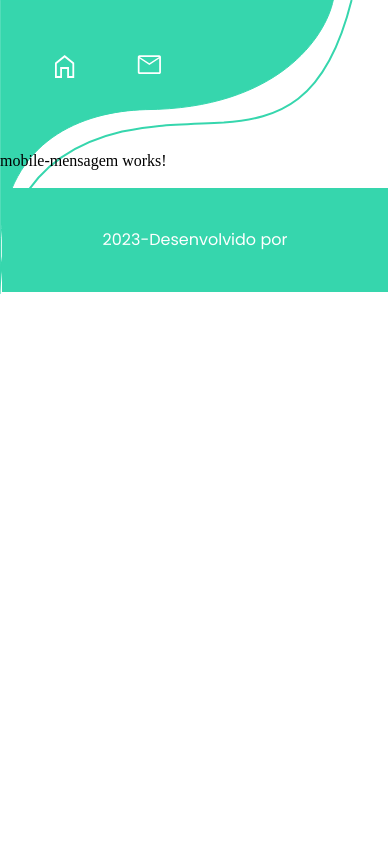
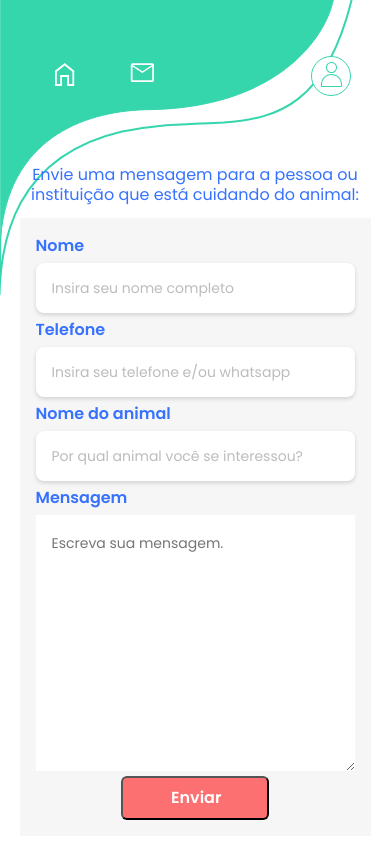
Before and after one commit to jhonsoad/adopet-app, an Angular app: page /mensagem in a window 390 px wide. Shown: the top 844 px of the page. Built offline with nearby package versions, Linux system fonts and the light colour scheme.

Commit message:
tela de mensagem mobile

```diff
--- a/src/app/app.component.scss
+++ b/src/app/app.component.scss
@@ -11,7 +11,7 @@ div {
     display: flex;
     flex-direction: column;
     justify-content: space-between;
-    background-image: '';
+    background-image: url();
     background-repeat: no-repeat;
     background-position: top right;
 }
--- a/src/app/app.component.ts
+++ b/src/app/app.component.ts
@@ -44,7 +44,7 @@ export class AppComponent implements AfterViewInit {
         if (event.url.includes('/cadastro') || event.url.includes('/login')) {
           this.utilsService.setBackgroundPaws('url(../assets/Patas.svg)');
         } else {
-          this.utilsService.setBackgroundPaws('');
+          this.utilsService.setBackgroundPaws('url()');
         }
       }
     });
--- a/src/app/components/header/header.component.html
+++ b/src/app/components/header/header.component.html
@@ -1,6 +1,9 @@
 <header>
     <nav>
-        <a (click)="goHome()" class="casa"><img src="../../../assets/Casa.svg" alt="Icone de uma casa"></a>
-        <a (click)="goMessage()" class="carta"><img src="../../../assets/Mensagens.svg" alt="Icone de uma carta"></a>
+        <div>
+            <a (click)="goHome()"><img src="../../../assets/Casa.svg" alt="Icone de uma casa"></a>
+            <a (click)="goMessage()"><img src="../../../assets/Mensagens.svg" alt="Icone de uma carta"></a>
+        </div>
+        <a (click)="goPerfil()" class="perfil"><img src="../../../assets/Usuário.svg" alt="Foto do perfil"></a>
     </nav>
 </header>
--- a/src/app/components/header/header.component.scss
+++ b/src/app/components/header/header.component.scss
@@ -1,7 +1,19 @@
 nav {
     display: flex;
+    justify-content: space-between;
+    align-items: center;
+    height: 18vh;
+    width: 80%;
+    margin: auto;
+
+    div {
+        display: flex;
+        justify-content: space-around;
+        margin-left: 5%;
+        gap: 3.438rem;
+    }
+
+    a {
+        margin: 1% 0% 0% 0%;
+    }
 }
-
-a {
-    margin: 14% 2% 14% 14%;
-}
--- a/src/app/components/header/header.component.ts
+++ b/src/app/components/header/header.component.ts
@@ -1,4 +1,4 @@
-import { Component, OnInit } from '@angular/core';
+import { Component } from '@angular/core';
 import { Router } from '@angular/router';
 
 @Component({
@@ -6,12 +6,11 @@ import { Router } from '@angular/router';
   templateUrl: './header.component.html',
   styleUrls: ['./header.component.scss']
 })
-export class HeaderComponent implements OnInit {
+export class HeaderComponent {
 
   constructor(private router: Router) { }
 
-  ngOnInit(): void {
-  }
+
 
   goHome() {
     this.router.navigate(['/home'])
@@ -21,4 +20,8 @@ export class HeaderComponent implements OnInit {
     this.router.navigate(['/mensagem'])
   }
 
+  goPerfil() {
+    this.router.navigate(['/perfil'])
+  }
+
 }
--- a/src/app/pages/mobile/mobile-cadastro/mobile-cadastro.component.html
+++ b/src/app/pages/mobile/mobile-cadastro/mobile-cadastro.component.html
@@ -9,7 +9,7 @@
         </p>
         <form action=""class="ff-poppins">
             <label for="email">Email</label>
-            <input style="color: #BCBCBC" type="email" name="email" id="email" required placeholder="Escolha seu melhor email">
+            <input type="email" name="email" id="email" required placeholder="Escolha seu melhor email">
 
             <label for="nome">Nome</label>
             <input type="text" name="nome" id="nome" required placeholder="Digite seu nome completo">
--- a/src/app/pages/mobile/mobile-cadastro/mobile-cadastro.component.scss
+++ b/src/app/pages/mobile/mobile-cadastro/mobile-cadastro.component.scss
@@ -41,7 +41,6 @@ form {
 input {
     padding: 0.438rem 0;
     background-color: #F6F6F6;
-    color: #BCBCBC;
     border: none;
     border-radius: 0.438rem;
     font-family: Poppins;
@@ -50,6 +49,10 @@ input {
     text-align: center;
     margin: 0.25rem 0 1.5rem 0;
     filter: drop-shadow(0px 0.125rem 0.125rem rgba(0, 0, 0, 0.15));
+}
+
+input::placeholder {
+    color: #BCBCBC;
 }
 
 .cadastrar {
--- a/src/app/pages/mobile/mobile-inicial/mobile-inicial.component.html
+++ b/src/app/pages/mobile/mobile-inicial/mobile-inicial.component.html
@@ -1,6 +1,6 @@
 <main>
     <div>
-        <h1><img src="../../../assets/Logo.svg" alt="Logo adopet"></h1>
+        <h1><img src="../../../../assets/Logo.svg" alt="Logo adopet"></h1>
         <h2 class="ff-ibm-plex-sans">Boas-vindas!</h2>
         <p class="ff-poppins">Que tal mudar sua vida adotando seu novo melhor amigo? Vem com a gente!</p>
         <a class="ff-poppins" (click)="logar()">Já tenho conta</a>
--- a/src/app/pages/mobile/mobile-mensagem/mobile-mensagem.component.html
+++ b/src/app/pages/mobile/mobile-mensagem/mobile-mensagem.component.html
@@ -1 +1,20 @@
-<p>mobile-mensagem works!</p>
+<main>
+    <div>
+        <h2 class="ff-poppins">Envie uma mensagem para a pessoa ou instituição que está cuidando do animal:</h2>
+        <form action="" class="ff-poppins">
+            <label for="nome">Nome</label>
+            <input type="text" name="nome" id="nome" required placeholder="Insira seu nome completo">
+
+            <label for="telefone">Telefone</label>
+            <input style="color: #BCBCBC" type="tel" name="telefone" id="telefone" required placeholder="Insira seu telefone e/ou whatsapp">
+
+            <label for="pet">Nome do animal</label>
+            <input type="text" name="pet" id="pet" required placeholder="Por qual animal você se interessou?">
+
+            <label for="mensagem">Mensagem</label>
+            <textarea cols="70" rows="10" name="mensagem" id="mensagem" required placeholder="Escreva sua mensagem."></textarea>
+
+            <button class="enviar">Enviar</button>
+        </form>
+    </div>
+</main>
--- a/src/app/pages/mobile/mobile-mensagem/mobile-mensagem.component.scss
+++ b/src/app/pages/mobile/mobile-mensagem/mobile-mensagem.component.scss
@@ -0,0 +1,75 @@
+main {
+        height: 100vh;
+    div {
+            width: 90%;
+            margin: auto;
+            display: flex;
+            flex-direction: column;
+            justify-content: space-between;
+
+        h2 {
+                color: #3772FF;
+                text-align: center;
+                font-size: 16px;
+                font-weight: 400;
+                line-height: 20px;
+        }
+
+        form {
+            background-color: #F6F6F6;
+            display: flex;
+            flex-direction: column;
+            justify-content: space-between;
+            padding: 16px;
+            gap: 5px;
+
+            label {
+
+                color: #3772FF;
+                font-size: 16px;
+                font-weight: 600;
+                line-height: 24px;
+            }
+
+            input {
+                font-size: 14px;
+                font-family: Poppins;
+                font-weight: 400;
+                line-height: 24px;
+                border-radius: 8px;
+                box-shadow: 0px 2px 4px 0px rgba(0, 0, 0, 0.15);
+                border: none;
+                height: 3rem;
+                padding-left: 1rem;
+            }
+
+            input::placeholder {
+                color: #BCBCBC;
+            }
+
+            textarea {
+                border: none;
+                padding: 1rem 0 0 1rem;
+                color: #BCBCBC;
+                font-family: Poppins;
+                font-size: 14px;
+                font-weight: 400;
+                line-height: 24px;
+            }
+
+            button {
+                color: #FFF;
+                text-align: center;
+                font-size: 16px;
+                font-family: Poppins;
+                font-weight: 600;
+                line-height: 24px;
+                background-color: #FC7071;
+                padding: 8px 49px 8px 48px;
+                border-radius: 6px;
+                width: 9.25rem;
+                margin: auto;
+            }
+        }
+    }
+}
```
Also changed, not shown: pets.json (+6 -5 lines), src/assets/Usuário.svg (added), 1 other file (tests, documents, lock files or other folders).
